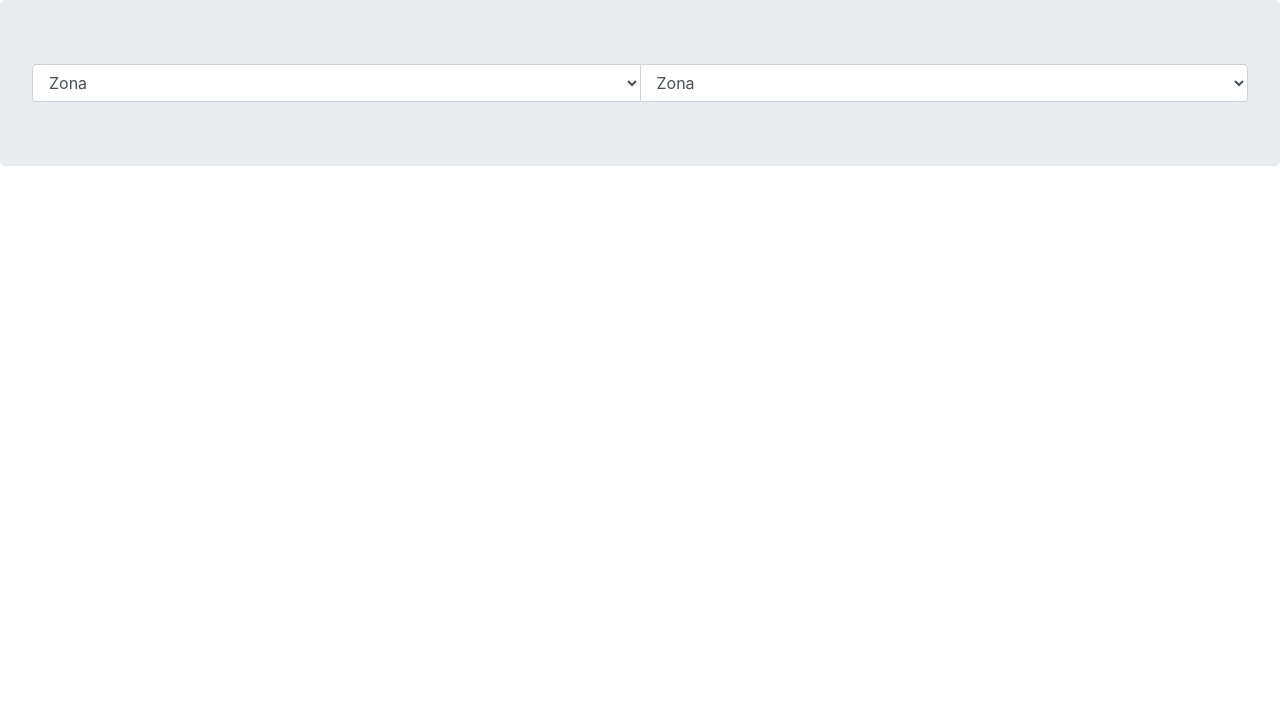
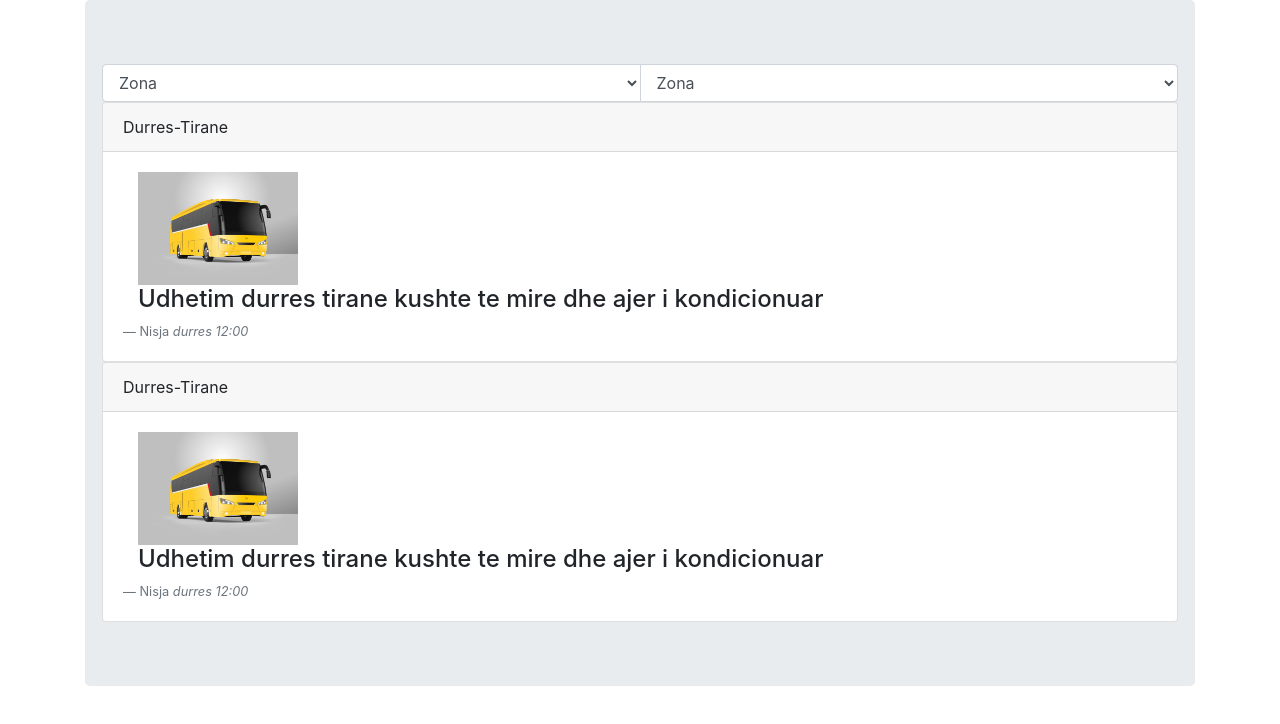
Before and after one commit to Joh4n10/e-com-project, a React (Create React App) app: page /inter-urban in a window 1280 px wide. Shown: the top 724 px of the page. Built offline with nearby package versions, Linux system fonts and the light colour scheme.

Commit message:
interurban component with cards init

```diff
--- a/src/Components/Inter-urban/Inter-urban.component.js
+++ b/src/Components/Inter-urban/Inter-urban.component.js
@@ -1,16 +1,24 @@
 import React from 'react';
 import '../../App.css';
 import '../Home/home.component.css';
-import { InputGroup, Form, Jumbotron } from 'react-bootstrap'
+import { InputGroup, Form, Jumbotron, Row, Container } from 'react-bootstrap'
+import { BusCard } from '../bus-card/bus-card.component';
 export class InterUrban extends React.Component {
 
     // constructor() {
     //     super()
     // }
 
+    testArray = [
+        { name: 'a', "description": "Udhetim durres tirane kushte te mire dhe ajer i kondicionuar " },
+        { name: 'v', "description": "Udhetim durres tirane kushte te mire dhe ajer i kondicionuar" }
+    ]
+
     render() {
         return (
+            <Container>
                 <Jumbotron>
+                    <Row>
                         <InputGroup>
 
                             <Form.Control as='select'
@@ -23,7 +31,11 @@ export class InterUrban extends React.Component {
                                 <option>Zona</option>
                             </Form.Control>
                         </InputGroup>
-            </Jumbotron>)
+                    </Row>
+                    {this.testArray.map(el => <BusCard key={el.name} desc={el.description} />)}
+                </Jumbotron>
+            </Container>
+        )
 
     }
 
--- /dev/null
+++ b/src/Components/bus-card/bus-card.component.js
@@ -0,0 +1,33 @@
+import React from 'react';
+import '../../App.css';
+import '../Home/home.component.css';
+import { Row, Card, Col } from 'react-bootstrap'
+export class BusCard extends React.Component {
+
+    constructor(props) {
+        super()
+
+    }
+
+    render() {
+        return (
+            <Row style={{ paddingTop: "20x" }}>
+                <Card style={{ margin: '0 auto', width: "100%" }}>
+                    <Card.Header>Durres-Tirane</Card.Header>
+                    <Card.Body>
+                        <Col lg="3"><img alt="as" src={require('../../Assets/school.jpg')} style={{ width: "70%" }} /></Col>
+                        <Col lg="9"><h4>{this.props.desc}</h4></Col>
+                        <footer className="blockquote-footer">
+                            Nisja <cite title="Source Title">durres 12:00</cite>
+                        </footer>
+
+                    </Card.Body>
+                </Card>
+
+            </Row>
+        )
+
+    }
+
+
+}
```
Also changed, not shown: src/Assets/school.jpg (added). Lines whose indentation alone changed are shown as unchanged.
